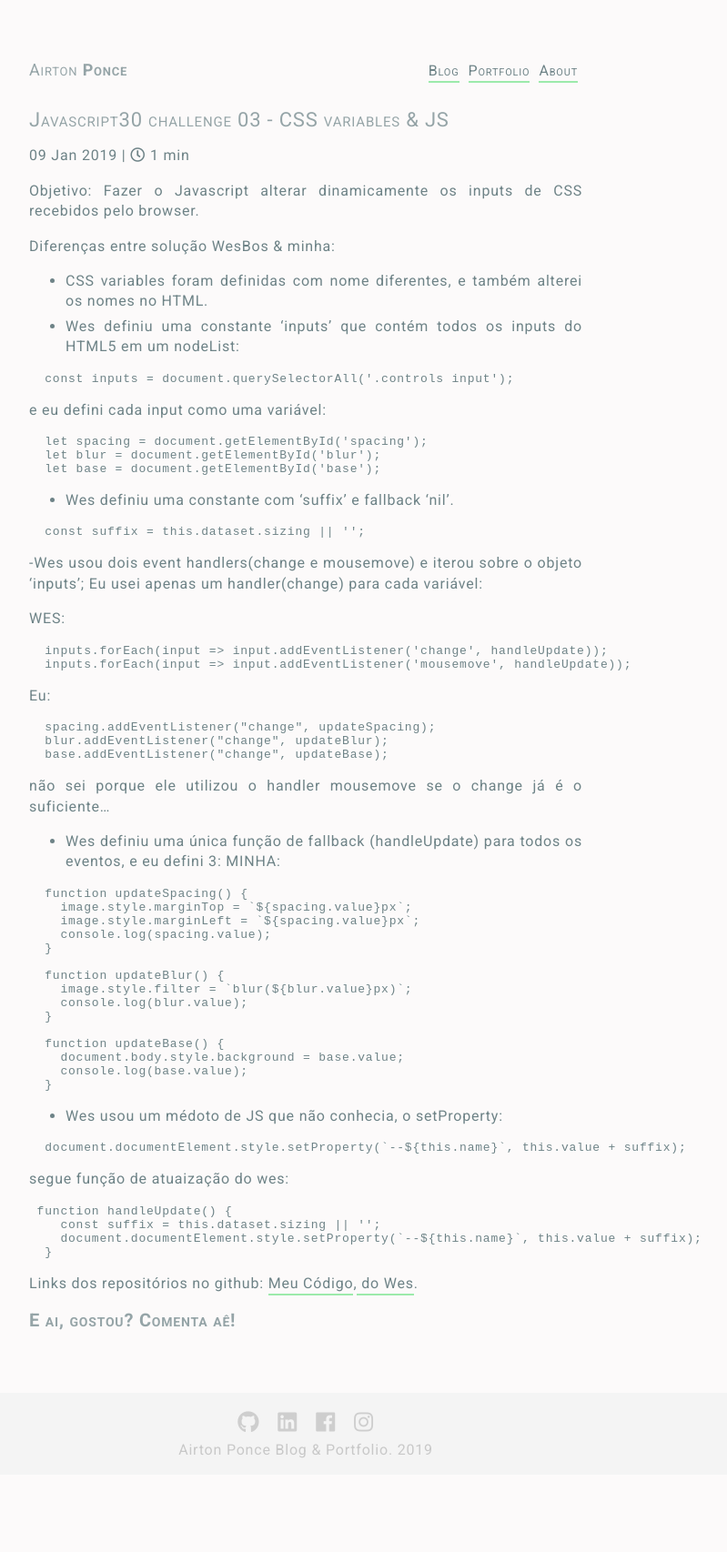
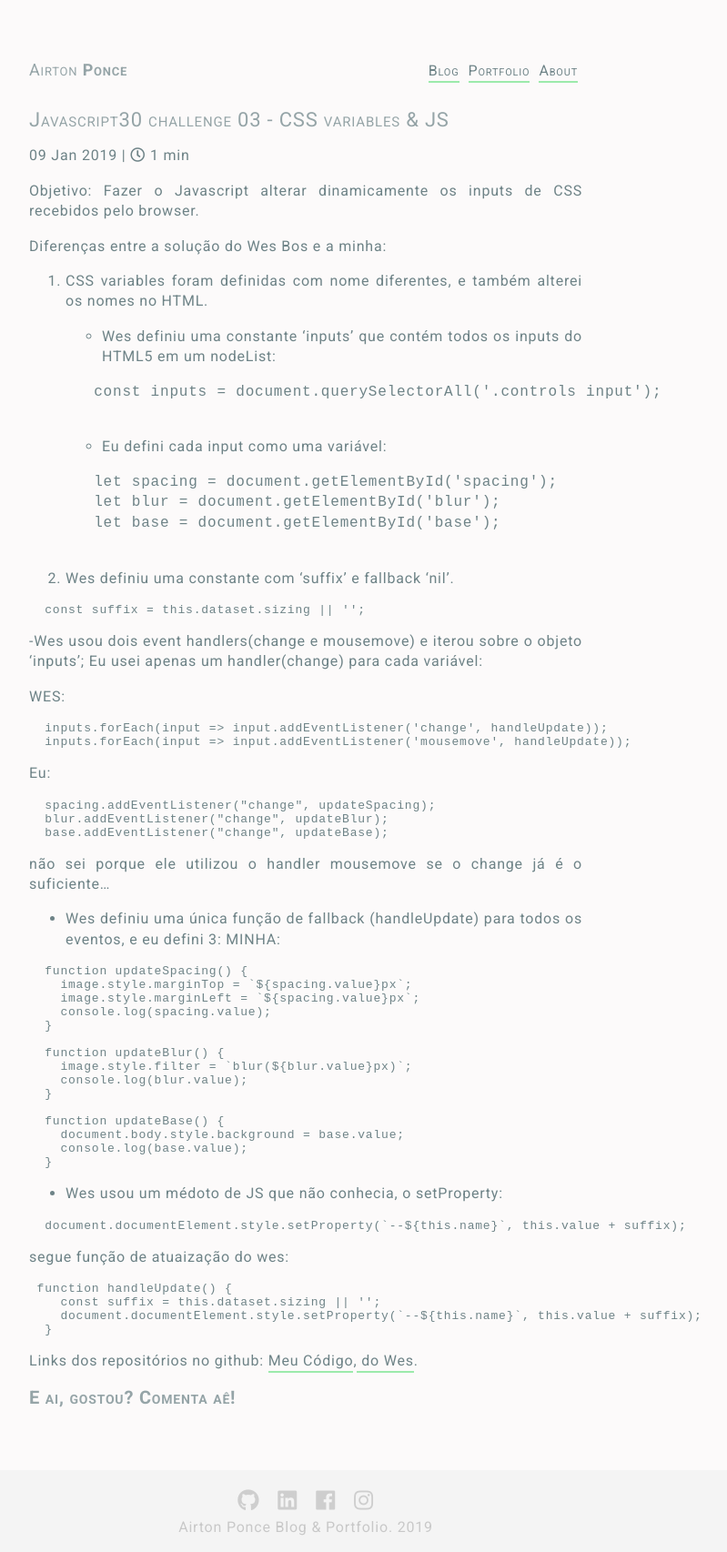
Before and after one commit to APonce911/jekyll-mywebsite, a Jekyll site: the page built from _posts/2019-01-09-Javascript30-03-CSS-Variables.md, in a window 1280 px wide. Shown: the whole page at 91% size, without its empty margins (304-1103 px from the left). Built offline with Jekyll 4.4.1, drawn with Linux system fonts in a browser that asks for light colours; nearby versions of some CDN libraries; comment, search, counter and statistics services are not loaded; before the commit the page ends 1621 px from its top, so only the background shows below that.

Commit message:
adjust first ordered list item on post

```diff
--- a/_posts/2019-01-09-Javascript30-03-CSS-Variables.md
+++ b/_posts/2019-01-09-Javascript30-03-CSS-Variables.md
@@ -4,21 +4,23 @@ date: 2019-01-09 17:18:00
 ---
 Objetivo: Fazer o Javascript alterar dinamicamente os inputs de CSS recebidos pelo browser.
 
-Diferenças entre solução WesBos & minha:
-- CSS variables foram definidas com nome diferentes, e também alterei os nomes no HTML.
-- Wes definiu uma constante ‘inputs’ que contém todos os inputs do HTML5 em um nodeList:
-<pre>
-  const inputs = document.querySelectorAll('.controls input');
-</pre>
+Diferenças entre a solução do Wes Bos e a minha:
+1. CSS variables foram definidas com nome diferentes, e também alterei os nomes no HTML.
 
-e eu defini cada input como uma variável:
-<pre>
-  let spacing = document.getElementById('spacing');
-  let blur = document.getElementById('blur');
-  let base = document.getElementById('base');
-</pre>
+    - Wes definiu uma constante ‘inputs’ que contém todos os inputs do HTML5 em um nodeList:
+    <pre>
+      const inputs = document.querySelectorAll('.controls input');
+    </pre>
 
-- Wes definiu uma constante com ‘suffix’ e fallback ‘nil’.
+    - Eu defini cada input como uma variável:
+
+    <pre>
+      let spacing = document.getElementById('spacing');
+      let blur = document.getElementById('blur');
+      let base = document.getElementById('base');
+    </pre>
+
+1. Wes definiu uma constante com ‘suffix’ e fallback ‘nil’.
 <pre>
   const suffix = this.dataset.sizing || '';
 </pre>
```
